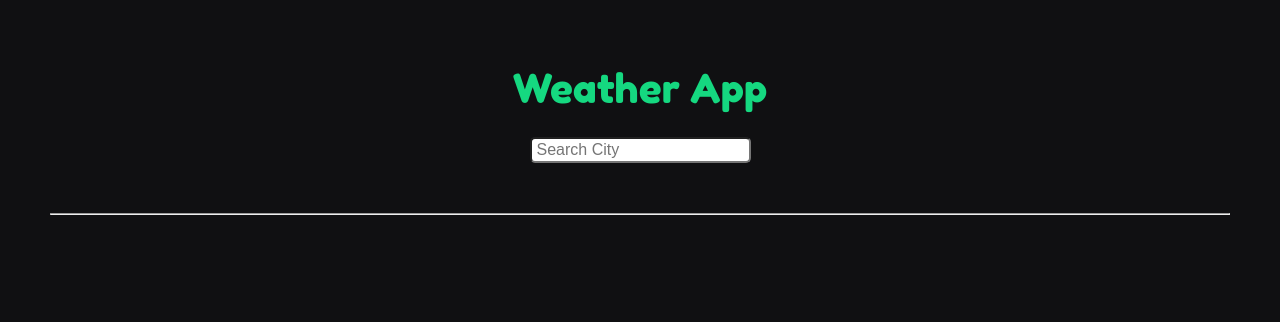
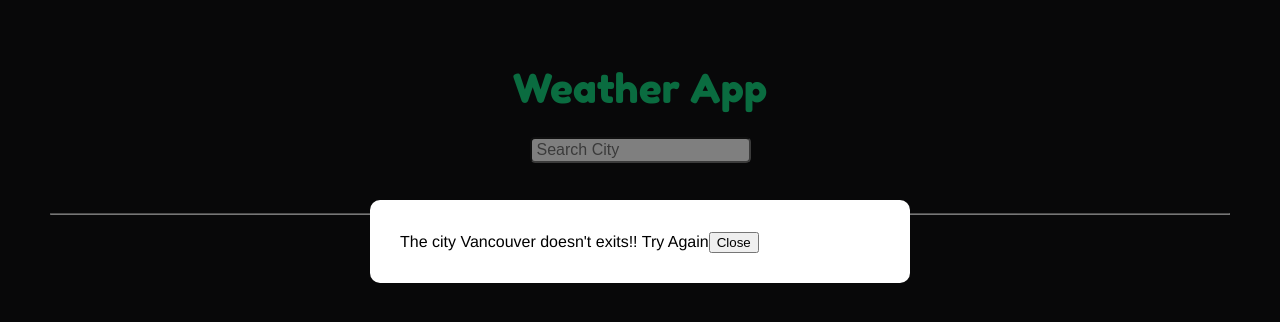
Before and after one commit to andresfelipear/MidTerm-React, a React (Create React App) app in the folder weather-app/: page / in a window 1280 px wide. Shown: the top 322 px of the page. Built offline with nearby package versions, Linux system fonts and the light colour scheme; no server answers.

Commit message:
creating popup for error, still working

```diff
--- a/weather-app/src/App.js
+++ b/weather-app/src/App.js
@@ -1,7 +1,7 @@
-import axios from 'axios'
 import { useState, useEffect } from 'react'
 import "./App.css"
 import WeatherDetails from './components/WeatherDetails'
+import Popup from './components/Popup'
 
 function App() {
   const [weather, setWeather] = useState([{
@@ -16,21 +16,29 @@ function App() {
   }
   ])
 
-  useEffect(()=>{
-    try{
+  const [showPopup, setShowPopUp] = useState(false)
+  const [showErrMsg, setErrMsg] = useState()
+
+  useEffect(() => {
+    try {
       console.log("The component was updated");
-      if(!weather.cityName){
+      if (!weather.cityName) {
         getCityWeather("Vancouver");
       }
-      if(weather.weather && weather.weather.includes("rain")){
-        setWeather({isRaining: "Rain rain go away"})
+      if (weather.weather && weather.weather.includes("rain")) {
+        setWeather({ isRaining: "Rain rain go away" })
       }
     }
-    catch(error){
+    catch (error) {
       console.log(error);
     }
 
   }, [weather])
+
+
+  const handlePopup = ()=>{
+    setShowPopUp(false);
+  }
 
   const searchCity = (event) => {
     event.preventDefault()
@@ -43,9 +51,8 @@ function App() {
     const url = `https://api.openweathermap.org/data/2.5/weather?q=${city}&units=metric&appid=${process.env.REACT_APP_WEATHER_API}`
 
 
-    fetch(url).then(res=>res.json()).then(
-      (response)=>{
-        console.log(response);
+    fetch(url).then(res => res.json()).then(
+      (response) => {
         setWeather({
           temp: response.main.temp,
           weather: response.weather[0].description,
@@ -53,11 +60,17 @@ function App() {
           low: response.main.temp_min,
           cityName: response.name,
           icon: response.weather[0].icon,
-          feels_like:response.main.feels_like,
-          country:response.sys.country
+          feels_like: response.main.feels_like,
+          country: response.sys.country
         })
       }
-    )
+    ).catch(
+      err => {
+        console.log(err);
+        setShowPopUp(true);
+        setErrMsg(`The city ${city} doesn't exits!! Try Again`);
+      }
+    );
   }
 
   return (
@@ -80,6 +93,10 @@ function App() {
       {weather.cityName && (<WeatherDetails
         object={weather}
       />)}
+
+      {showPopup && (
+        <Popup handlePopup={handlePopup} errMsg={showErrMsg}  />
+      )}
     </div>
   )
 }
--- /dev/null
+++ b/weather-app/src/components/Popup.css
@@ -0,0 +1,17 @@
+.popup-backdrop{
+    position: fixed;
+    top: 0;
+    left: 0;
+    width: 100%;
+    height: 100%;
+    background: rgba(0,0,0, 0.5);
+}
+
+.popup{
+    padding: 30px;
+    max-width: 480px;
+    margin: 200px auto;
+    background-color: #fff;
+    border-radius: 10px;
+    color: black;
+}
--- /dev/null
+++ b/weather-app/src/components/Popup.js
@@ -0,0 +1,14 @@
+import ReactDOM from "react-dom";
+import "./Popup.css"
+
+export default function Popup({handlePopup, errMsg}){
+    return ReactDOM.createPortal((
+        <div className="popup-backdrop">
+            <div className="popup">
+                {errMsg}
+                {/* {setTimeout(handlePopup,2000)} */}
+                <button onClick={handlePopup}>Close</button>
+            </div>
+        </div>
+    ),document.body)
+}
```
